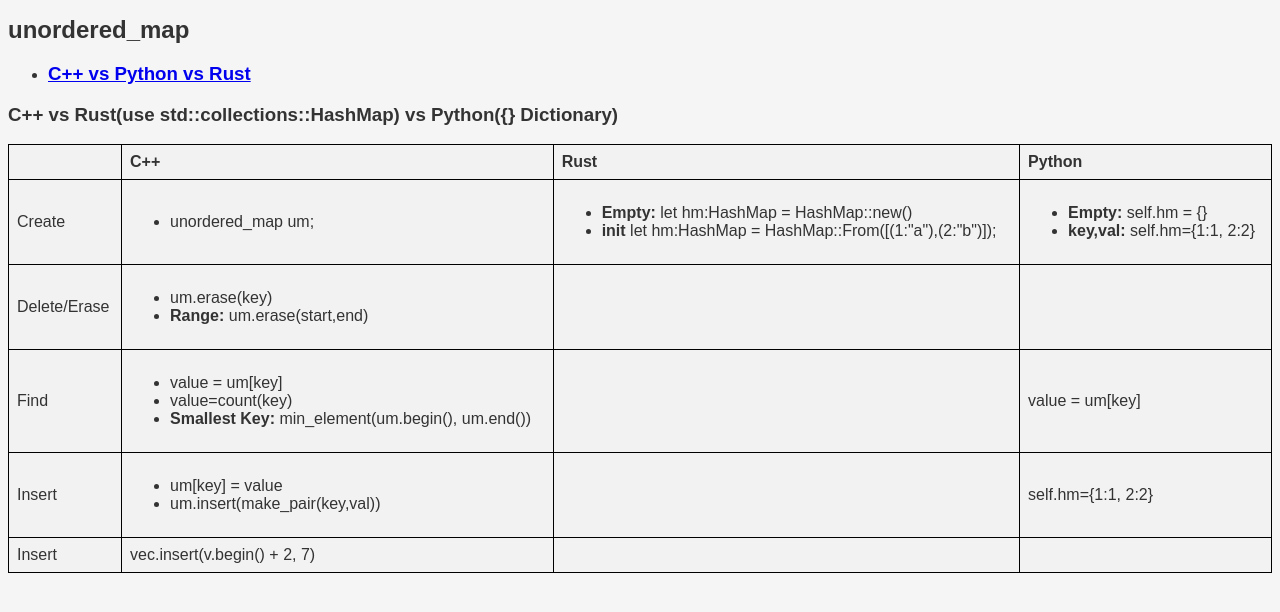
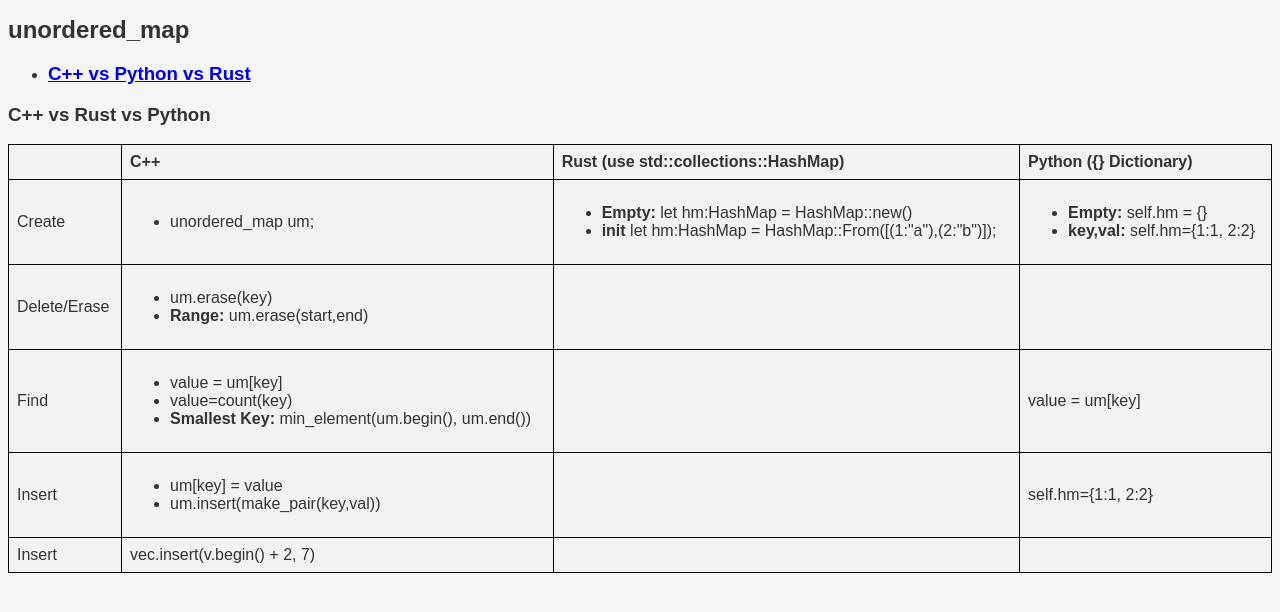
Before and after one commit to code-with-amitk/code-with-amitk.github.io, a Jekyll site: the page docs/Languages/Programming/C++/STL/Containers/Associative_Containers/Unsorted_Unordered/unordered_map.html, which Jekyll copies as it is, in a window 1280 px wide. Shown: the top 612 px of the page. Built offline with Jekyll 4.4.1, drawn with Linux system fonts in a browser that asks for light colours.

```diff
--- a/docs/Languages/Programming/C++/STL/Containers/Associative_Containers/Unsorted_Unordered/unordered_map.html
+++ b/docs/Languages/Programming/C++/STL/Containers/Associative_Containers/Unsorted_Unordered/unordered_map.html
@@ -14,13 +14,13 @@
       </li>
     </ul>
 
-    <h3 id="comp">C++ vs Rust(use std::collections::HashMap) vs Python({} Dictionary)</h3>
+    <h3 id="comp">C++ vs Rust vs Python</h3>
     <table>
         <tr>
             <th></th>
             <th>C++</th>
-            <th>Rust</th>
-            <th>Python</th>
+            <th>Rust (use std::collections::HashMap)</th>
+            <th>Python ({} Dictionary)</th>
         </tr>
         <tr>
             <td>Create</td>
```
